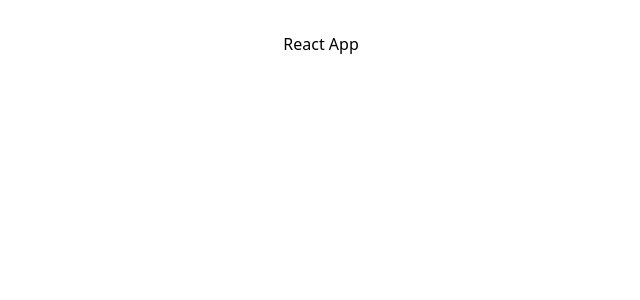
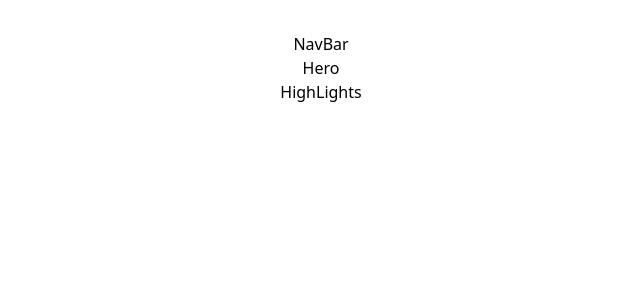
Before and after one commit to odhiambo-ed/react-apple-site-clone, a React (Vite) app: page / in a window 1280 px wide. Shown: the top 300 px of the page, without its empty margins (319-959 px from the left). Built offline with nearby package versions, Linux system fonts and the light colour scheme.

Commit message:
import components

```diff
--- a/src/App.jsx
+++ b/src/App.jsx
@@ -1,10 +1,15 @@
 import './App.css'
+import Hero from './components/Hero';
+import NavBar from './components/NavBar';
+import HighLights from './components/HighLights';
 
 function App() {
 
   return (
     <main>
-      <h1>React App</h1>
+      <NavBar />
+      <Hero />
+      <HighLights />
     </main>
   );
 }
```
